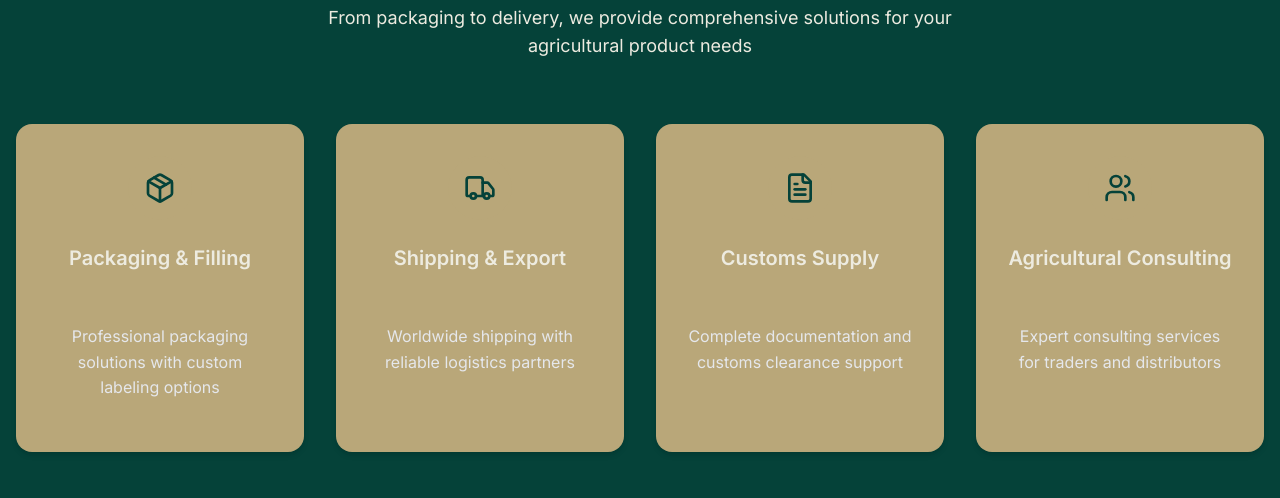
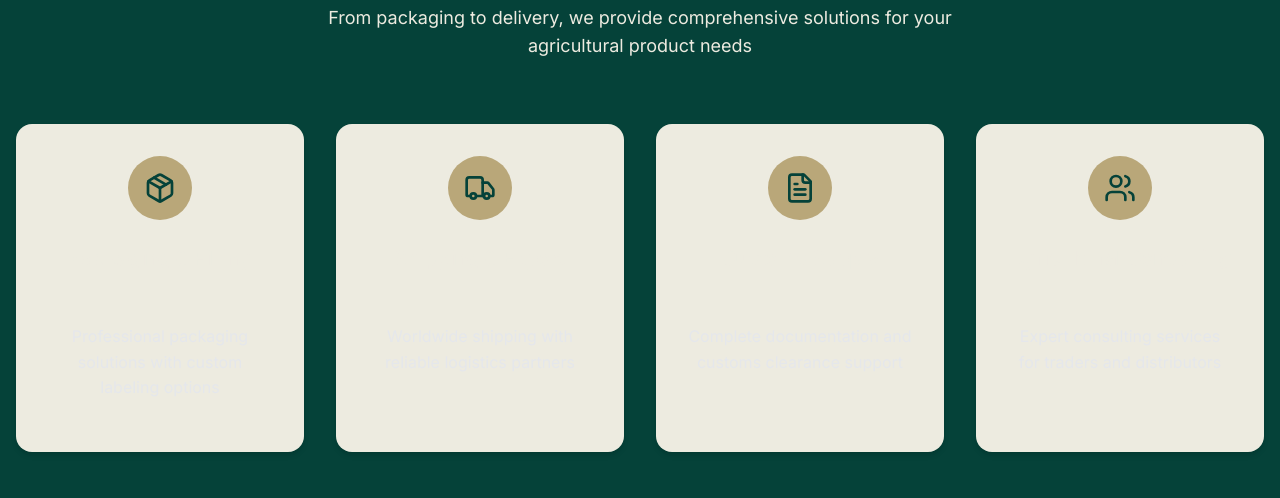
Before and after one commit to RamaTay/alshmaly, a React (Vite) app: page / in a window 1280 px wide. Shown: the part 2000-2498 px from the top of the page. Built offline with nearby package versions, Linux system fonts and the light colour scheme; no server answers; the database is empty.

Commit message:
Updated ServicesSection.tsx

```diff
--- a/src/components/Home/ServicesSection.tsx
+++ b/src/components/Home/ServicesSection.tsx
@@ -39,7 +39,7 @@ const ServicesSection = () => {
 
         <div className="grid grid-cols-1 md:grid-cols-2 lg:grid-cols-4 gap-8">
           {services.map((service, index) => (
-            <div key={index} className="bg-[#b9a779] rounded-2xl p-8 text-center hover:bg-[#054239] transition-all duration-500 group shadow-md h-full flex flex-col justify-between">
+            <div key={index} className="bg-[#edebe0] rounded-2xl p-8 text-center hover:bg-[#054239] transition-all duration-500 group shadow-md h-full flex flex-col justify-between">
               <div>
                 <div className="w-16 h-16 bg-[#b9a779] text-[#054239] rounded-full flex items-center justify-center mx-auto mb-6 group-hover:bg- [#edebe0] group-hover:text-[#054239] transition-all duration-300">
                   <service.icon size={32} />
```
